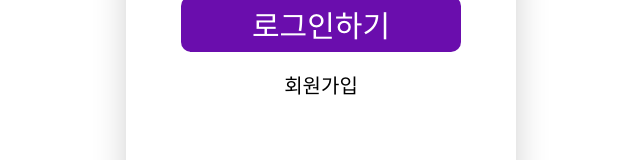
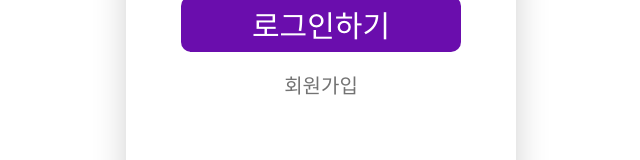
Before and after one commit to wiseah/mealdang_FE, a React (Create React App) app: page /login in a window 1280 px wide. Shown: the part 484-644 px from the top of the page, without its empty margins (319-959 px from the left). Built offline with nearby package versions, Linux system fonts and the light colour scheme.

Commit message:
feat: 로그인 페이지

```diff
--- a/src/pages/Login.jsx
+++ b/src/pages/Login.jsx
@@ -25,6 +25,7 @@ const InputField = styled.input`
   margin-bottom: 12px;
   font-size: 30px;
   font-weight: 400;
+  font-family: 'WavvePADO-Regular';
   text-align: center;
 `
 
@@ -38,6 +39,7 @@ const SubmitButton = styled.button`
   margin: 26.5px 35px 18px 35px;
   font-size: 30px;
   font-weight: 400;
+  font-family: 'WavvePADO-Regular';
   color: #ffffff;
   text-align: center;
 `
@@ -45,6 +47,7 @@ const SubmitButton = styled.button`
 const JoinLink = styled.span`
   font-size: 20px;
   font-weight: 400;
+  color: #737373;
 `
 
 const Login = () => {
```
